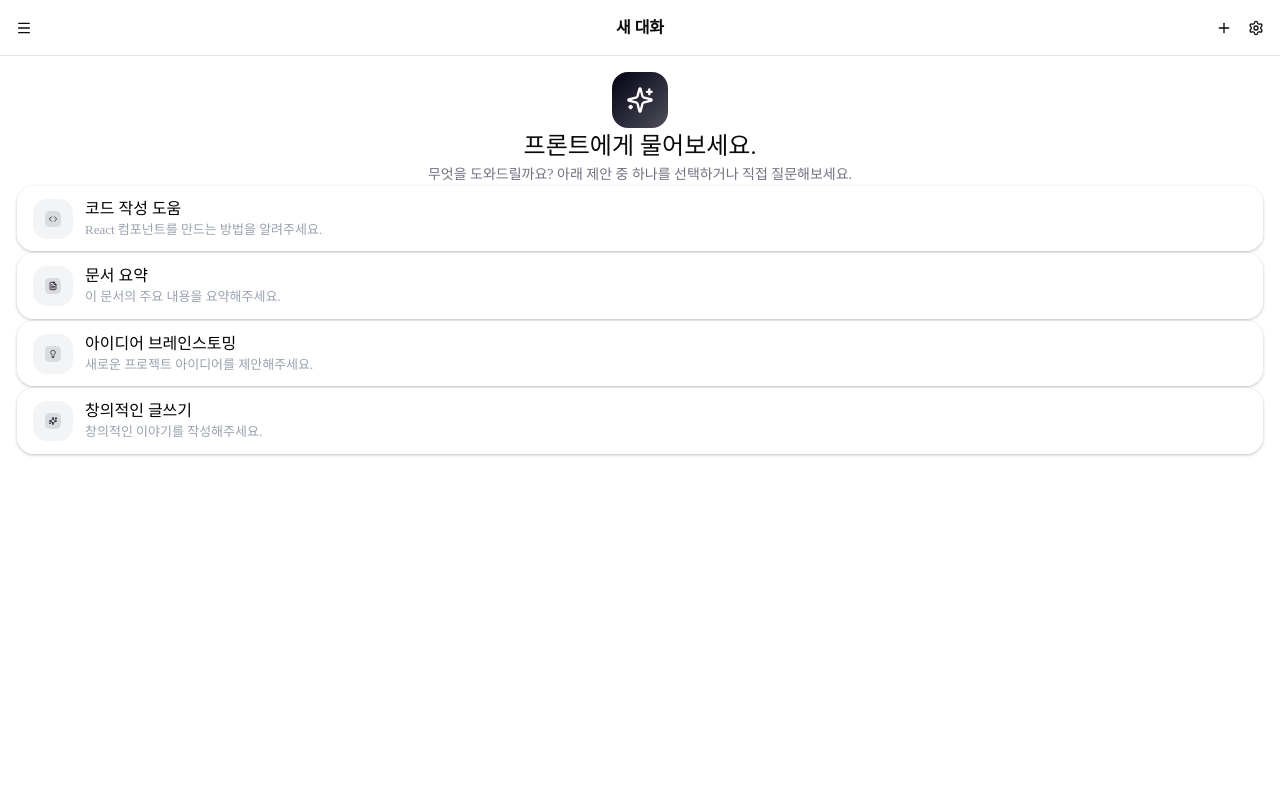
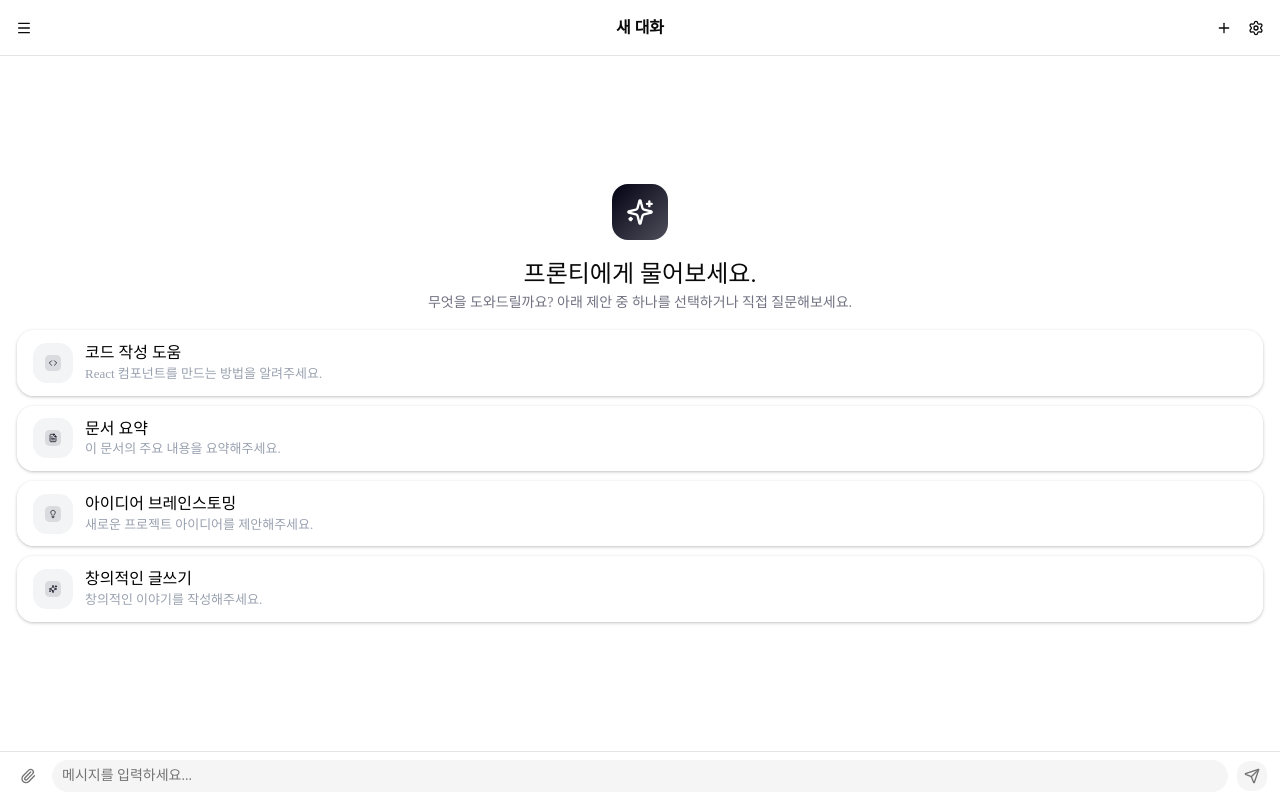
Before and after one commit to DoHyuk-Centric/frontie, a Next.js app: page / in a window 1280 px wide. Built offline with nearby package versions, Linux system fonts and the light colour scheme.

Commit message:
design: 디자인 작업 - Home 전체에 h-screen 적용 - 각 요소별 일정간격 gap 처리

```diff
--- a/app/Chat/page.tsx
+++ b/app/Chat/page.tsx
@@ -1,5 +1,8 @@
+import ExampleQuestion from "@/components/chat/ExampleQuestion";
+import TextInput from "@/components/chat/TextInput"
+
 import LogoIcon from "@/components/icons/LogoIcon";
-import ExampleQuestion from "@/components/chat/ExampleQuestion";
+
 import Code from "@/components/icons/chat/Code";
 import Docs from "@/components/icons/chat/Docs";
 import ElectricBulb from "@/components/icons/chat/ElectircBulb";
@@ -30,14 +33,17 @@ const questions = [
 
 export default function Chat() {
   return (
-    <main className="flex flex-col items-center p-4">
+    <main className="flex flex-col flex-1 min-h-0">
+      <div className="flex flex-col items-center justify-center p-4 flex-1 gap-4">
         <LogoIcon />
-      <h2 className="text-[24px]">프론트에게 물어보세요.</h2>
-      <p className="text-[14px] text-[#717182] text-center">
+        <div className="text-center">
+          <h2 className="text-[24px]">프론티에게 물어보세요.</h2>
+          <p className="text-[14px] text-[#717182]">
             무엇을 도와드릴까요? 아래 제안 중 하나를 선택하거나 직접 질문해보세요.
           </p>
+        </div>
 
-      <div className="flex flex-col w-full">
+        <div className="flex flex-col w-full gap-2">
           {questions.map((q, index) => (
             <ExampleQuestion
               key={index}
@@ -47,6 +53,8 @@ export default function Chat() {
             />
           ))}
         </div>
+      </div>
+      <TextInput />
     </main>
   );
 }
--- a/app/page.tsx
+++ b/app/page.tsx
@@ -3,9 +3,9 @@ import Chat from "@/app/Chat/page";
 
 export default function Home() {
   return (
-    <>
+    <div className="flex flex-col h-screen">
       <Header />
       <Chat />
-    </>
+    </div>
   );
 }
--- /dev/null
+++ b/components/chat/TextInput.tsx
@@ -0,0 +1,27 @@
+import { Paperclip, Send } from "lucide-react";
+import { Button } from "@/components/ui/button";
+import { Input } from "@/components/ui/input";
+
+export default function ChatInput() {
+  return (
+    <div className="flex items-center gap-2 px-3 py-2 bg-background border-t border-border">
+
+      {/* 왼쪽 첨부 버튼 */}
+      <Button variant="ghost" size="icon" className="shrink-0 text-muted-foreground">
+        <Paperclip size={20} />
+      </Button>
+
+      {/* 인풋 */}
+      <Input
+        placeholder="메시지를 입력하세요..."
+        className="flex-1 rounded-full bg-muted border-none focus-visible:ring-0 text-sm"
+      />
+
+      {/* 전송 버튼 */}
+      <Button size="icon" className="shrink-0 rounded-xl bg-muted text-muted-foreground hover:bg-muted/80 shadow-none">
+        <Send size={18} />
+      </Button>
+
+    </div>
+  );
+}
--- /dev/null
+++ b/components/ui/input.tsx
@@ -0,0 +1,19 @@
+import * as React from "react"
+
+import { cn } from "@/lib/utils"
+
+function Input({ className, type, ...props }: React.ComponentProps<"input">) {
+  return (
+    <input
+      type={type}
+      data-slot="input"
+      className={cn(
+        "h-8 w-full min-w-0 rounded-lg border border-input bg-transparent px-2.5 py-1 text-base transition-colors outline-none file:inline-flex file:h-6 file:border-0 file:bg-transparent file:text-sm file:font-medium file:text-foreground placeholder:text-muted-foreground focus-visible:border-ring focus-visible:ring-3 focus-visible:ring-ring/50 disabled:pointer-events-none disabled:cursor-not-allowed disabled:bg-input/50 disabled:opacity-50 aria-invalid:border-destructive aria-invalid:ring-3 aria-invalid:ring-destructive/20 md:text-sm dark:bg-input/30 dark:disabled:bg-input/80 dark:aria-invalid:border-destructive/50 dark:aria-invalid:ring-destructive/40",
+        className
+      )}
+      {...props}
+    />
+  )
+}
+
+export { Input }
```
Lines whose indentation alone changed are shown as unchanged.
